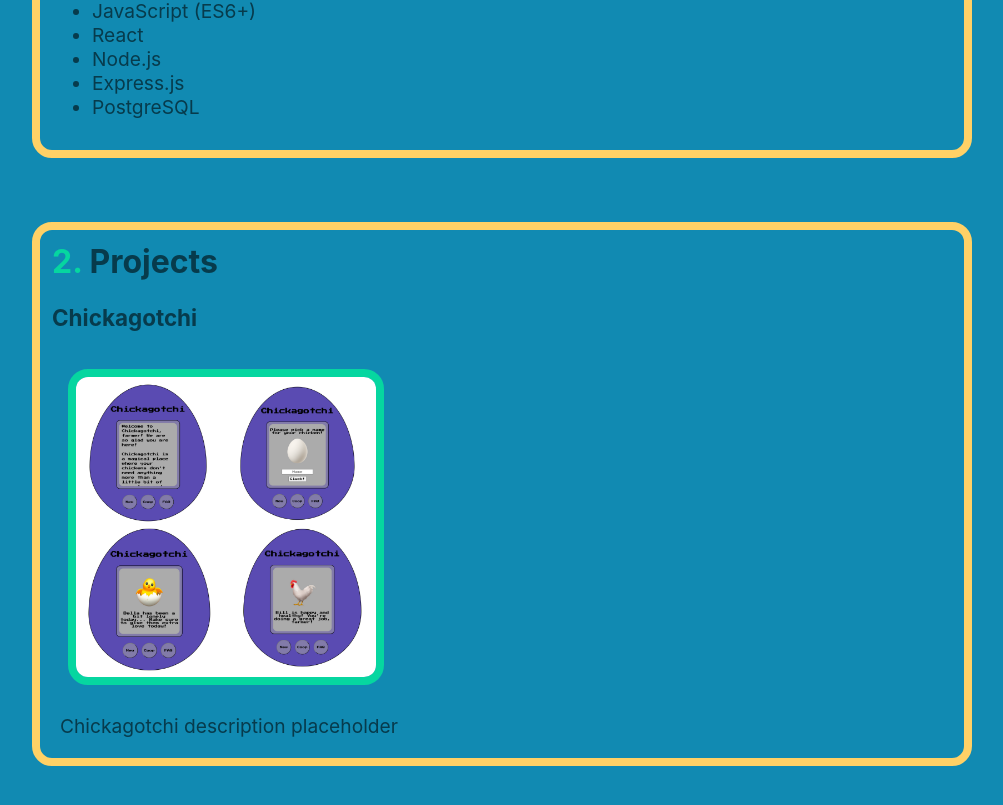
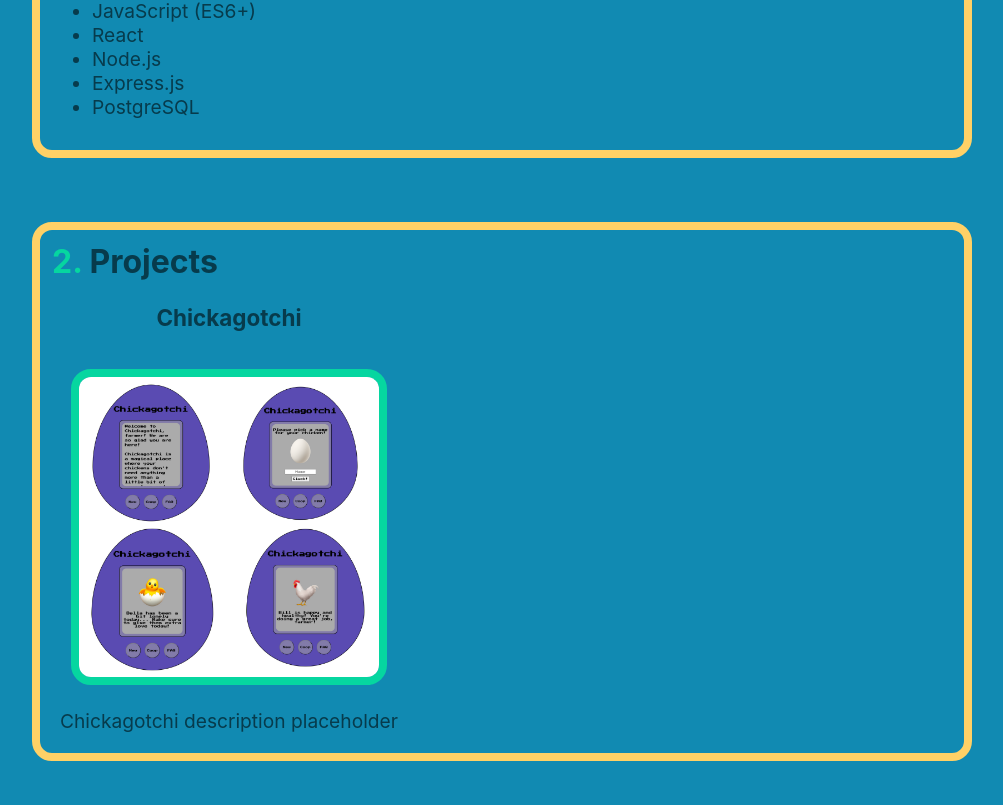
Before and after one commit to corumgold/corygold.dev, a React (Create React App) app: page / in a window 1280 px wide. Shown: the part 943-1748 px from the top of the page, without its empty margins (138-1141 px from the left). Built offline with nearby package versions, Linux system fonts and the light colour scheme.

Commit message:
Move images to public folder and fix references

```diff
--- a/src/components/Home/Home.js
+++ b/src/components/Home/Home.js
@@ -1,5 +1,4 @@
 import React from "react";
-import bunnyPhoto from "../../photos/bunnypic.jpg";
 import Projects from "./Projects";
 import AboutMe from "./AboutMe";
 
@@ -18,7 +17,7 @@ const Home = () => {
           </p>
         </div>
         <div>
-          <img id="bunny-photo" src={bunnyPhoto} alt="Cory with Bunny" />
+          <img id="bunny-photo" src={process.env.PUBLIC_URL + "/images/bunnypic.jpg"} alt="Cory with Bunny" />
         </div>
       </div>
       <AboutMe />
--- a/src/components/Home/Project.js
+++ b/src/components/Home/Project.js
@@ -5,9 +5,9 @@ const Project = ({ project }) => {
   console.log(imgUrl)
 
   return (
-    <div className="Project">
+    <div className="project">
       <h3>{project.title}</h3>
-      <img src={require("../../photos/Chickagotchi.png")} alt={project.altText} />
+      <img src={process.env.PUBLIC_URL + "/images/Chickagotchi.png"} alt="chickagotchi" />
       <p>{project.description}</p>
     </div>
   );
--- a/src/index.css
+++ b/src/index.css
@@ -110,5 +110,10 @@ padding: 12px;
   border-radius: 20px;
   border: 8px solid #06d6a0;
   margin: 1rem;
+}
 
+.project {
+  display: flex;
+  flex-direction: column;
+  align-items: center;
 }
```
Also changed, not shown: public/images/Chickagotchi.png (renamed from src/photos/Chickagotchi.png), public/images/bunnypic.jpg (renamed from src/photos/bunnypic.jpg).
